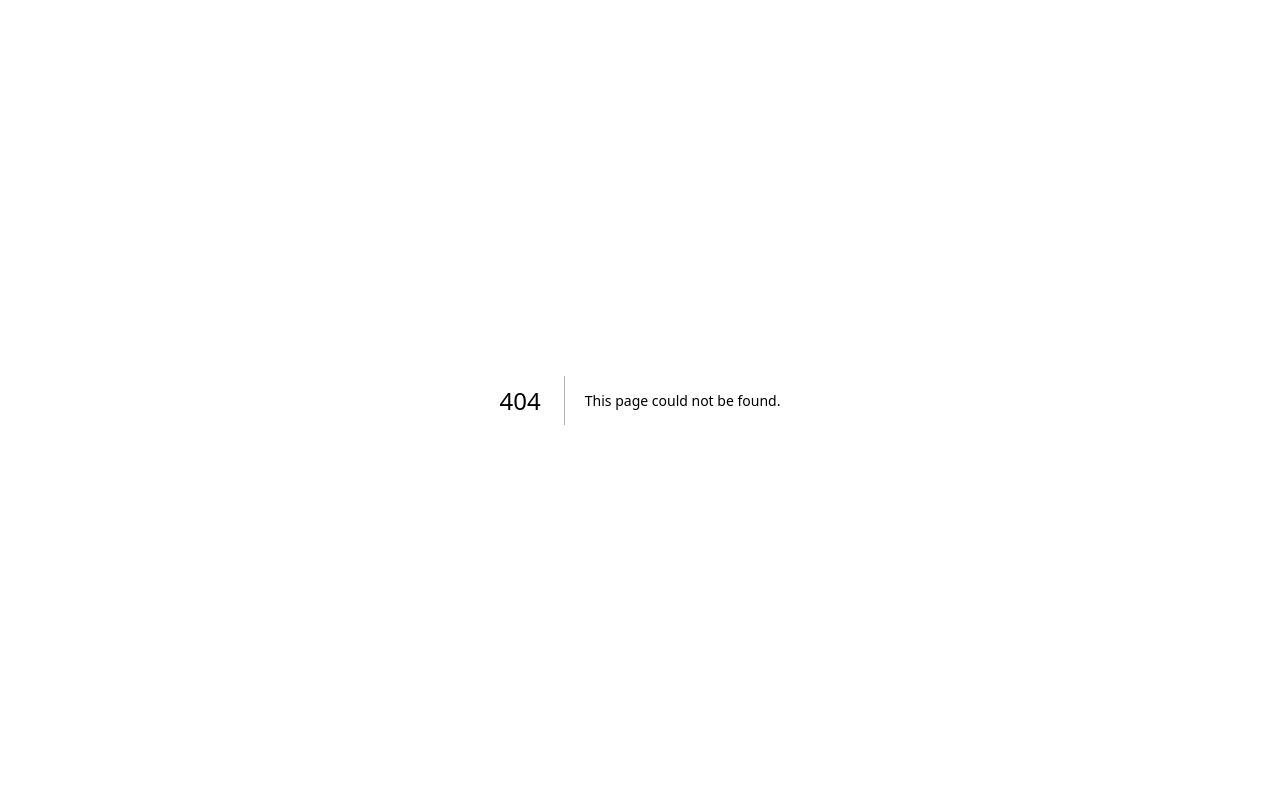
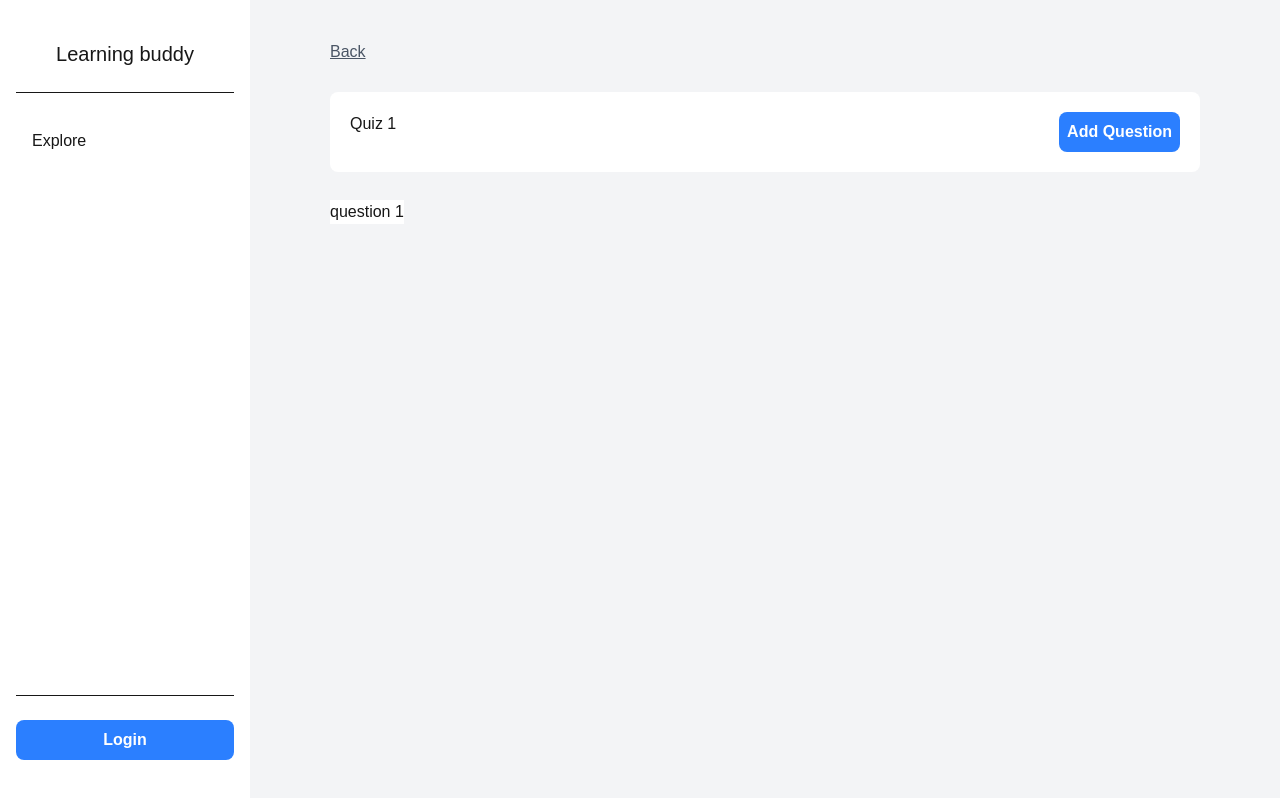
Before and after one commit to peth02/LearnningBuddy_frontend, a Next.js app: page /course/1/quiz/1/edit in a window 1280 px wide. Before the commit this address had no page. Built offline with nearby package versions, Linux system fonts and the light colour scheme; no server answers.

Commit message:
change route

```diff
--- /dev/null
+++ b/app/(Home)/course/[id]/quiz/[quiz_id]/edit/page.tsx
@@ -0,0 +1,31 @@
+'use client'
+
+export default function editQuiz() {
+    const handleCreateQuiz = () => {
+        console.log("createquiz")
+    }
+    const handleBack = () => {
+        history.back()
+    }
+  return (
+    <div className="flex flex-col min-h-screen gap-7 py-10 px-20 bg-gray-100">
+        <button onClick={handleBack} className="cursor-pointer mr-auto underline text-gray-600">Back</button>
+        {/* head */}
+        <section className="flex justify-between p-5 bg-white rounded-lg">
+            <div >Quiz 1</div>
+            <button onClick={handleCreateQuiz} className="bg-blue-500 text-white font-bold p-2 rounded-lg cursor-pointer hover:bg-blue-600">Add Question</button>
+        </section>
+        {/* quiz */}
+        <div className="flex">
+            <section className="bg-white">
+                <div>
+                    question 1
+                </div>
+            </section>
+            <section className="bg-white">
+
+            </section>
+        </div>
+    </div>
+  );
+}
--- /dev/null
+++ b/app/(Home)/course/[id]/quiz/[quiz_id]/page.tsx
@@ -0,0 +1,5 @@
+export default function Quiz() {
+    return (
+        <div>take quiz</div>
+    )
+}
--- a/components/CourseContentTabs.tsx
+++ b/components/CourseContentTabs.tsx
@@ -102,7 +102,7 @@ export function Quizzes() {
   const router = useRouter();
   const path = usePathname();
   const handleEditRedirect = () => {
-    router.push(path+"/quiz/1");
+    router.push(path+"/quiz/1/edit");
   }
   return (
     <section className="bg-white rounded-lg border-2 border-gray-300 px-10 py-7 min-h-[100px]">
```
Also changed, not shown: app/(Home)/course/[id]/quiz/page.tsx (deleted).
